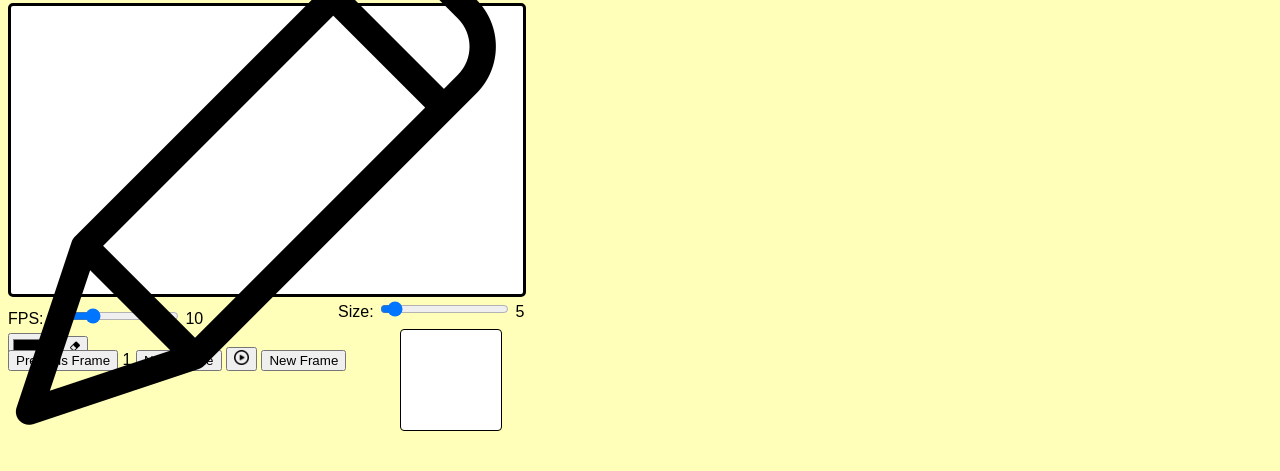
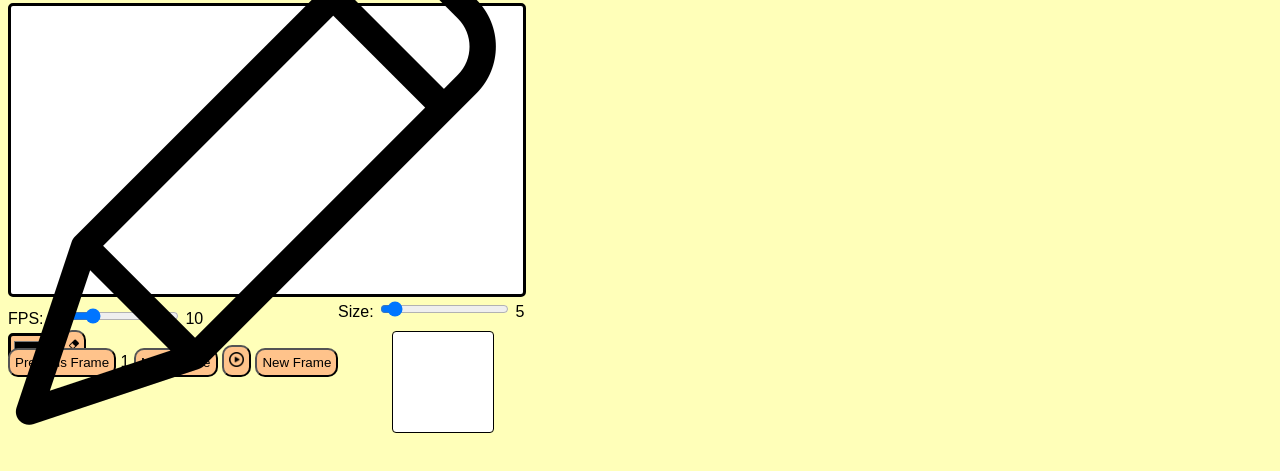
Before and after one commit to wolfielief/BananaAnimator, a plain HTML site: page index.html in a window 1280 px wide. Shown: the part 71-542 px from the top of the page. Drawn offline with Linux system fonts and the light colour scheme.

Commit message:
Style.css

```diff
--- a/Style.css
+++ b/Style.css
@@ -1,6 +1,27 @@
 body {
     font-family: Arial, Helvetica, sans-serif;
     background-color: rgb(255, 255, 185);
+}
+
+body button {
+    border-radius: 10px;
+    background-color: rgb(255, 195, 139);
+    padding: 5px;
+}
+
+#ColorWheel {
+    border-radius: 5px;
+    background-color: rgb(255, 195, 139);
+    padding: 1px;
+    border: 3px solid;
+}
+
+#OnionSkinningCanvas {
+    position: relative;
+    top: 20px;
+    right: 521px;
+    background-color: rgba(0, 0, 0, 0);
+    pointer-events: none;
 }
 
 #SizeCanvas {
@@ -21,12 +42,6 @@ body {
     width: 100%;
     pointer-events: none;
 }
-
-.Input {
-    position: relative;
-    bottom: 0px;
-}
-
 
 #TopBar {
     display: flex;
```
